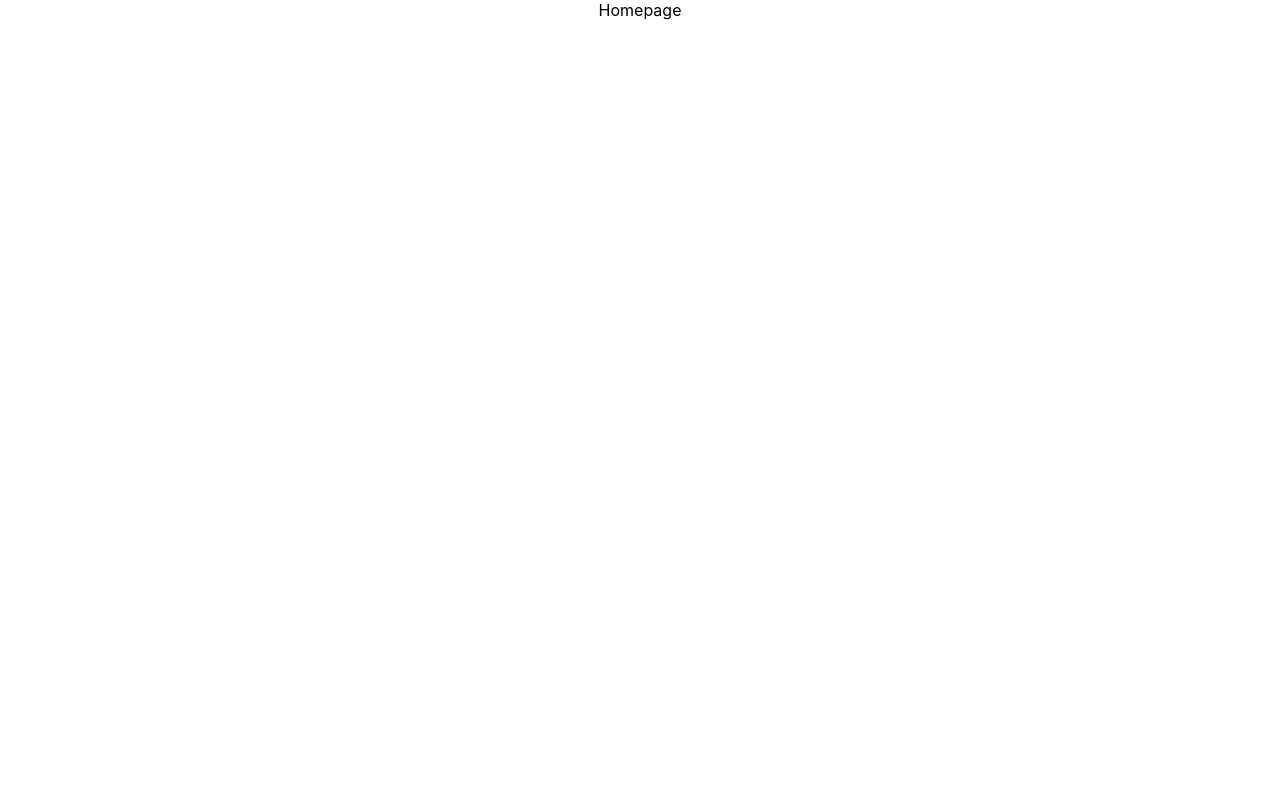
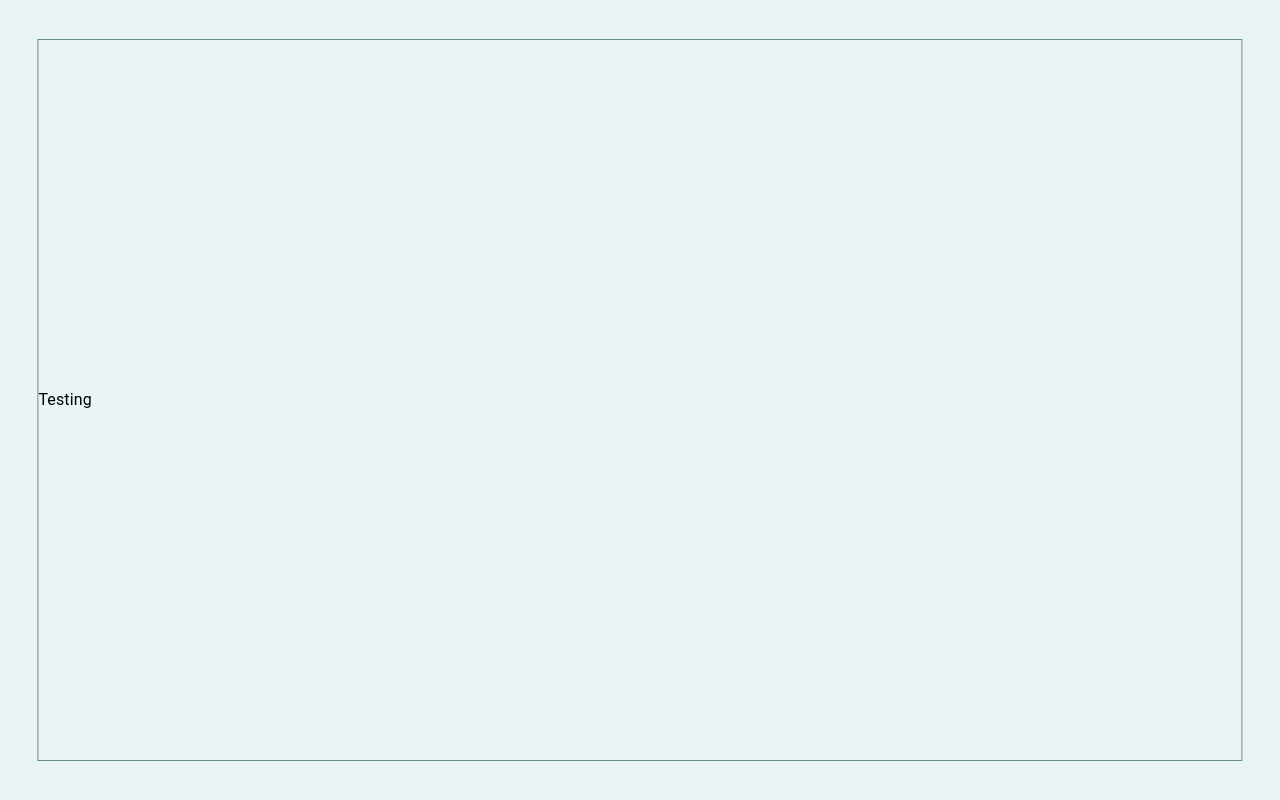
Before and after one commit to tianalopez/portfolio, a React (Create React App) app in the folder portfolio/: page / in a window 1280 px wide. Built offline with nearby package versions, Linux system fonts and the light colour scheme.

Commit message:
adds color and box to homepage

```diff
--- a/portfolio/src/App.js
+++ b/portfolio/src/App.js
@@ -1,11 +1,21 @@
 
 import './styles/App.css';
+import {Container, Box, Grid, Typography} from '@mui/material'
 
 function App() {
   return (
-    <div className="App">
-      Homepage
-    </div>
+    <Container maxWidth='lg'>
+      <Box className='content'>
+        <Grid container spacing={2}>
+          <Grid item xs={12} className='header'>
+            <Typography>
+              Testing
+            </Typography>
+
+          </Grid>
+        </Grid>
+      </Box>
+    </Container>
   );
 }
 
--- a/portfolio/src/styles/App.css
+++ b/portfolio/src/styles/App.css
@@ -1,38 +1,17 @@
-.App {
-  text-align: center;
+.content {
+  position: absolute;
+  top: 50%;
+  left: 50%;
+  transform: translate(-50%, -50%);
+  width: 94%;
+  height: 90%;
+  border: 1px solid #6B9080;
+  display: flex;
+  justify-content: center;
+  align-items: center;
+  flex-direction: column;
 }
 
-.App-logo {
-  height: 40vmin;
-  pointer-events: none;
+.header {
+
 }
-
-@media (prefers-reduced-motion: no-preference) {
-  .App-logo {
-    animation: App-logo-spin infinite 20s linear;
-  }
-}
-
-.App-header {
-  background-color: #282c34;
-  min-height: 100vh;
-  display: flex;
-  flex-direction: column;
-  align-items: center;
-  justify-content: center;
-  font-size: calc(10px + 2vmin);
-  color: white;
-}
-
-.App-link {
-  color: #61dafb;
-}
-
-@keyframes App-logo-spin {
-  from {
-    transform: rotate(0deg);
-  }
-  to {
-    transform: rotate(360deg);
-  }
-}
--- a/portfolio/src/styles/index.css
+++ b/portfolio/src/styles/index.css
@@ -5,6 +5,7 @@ body {
     sans-serif;
   -webkit-font-smoothing: antialiased;
   -moz-osx-font-smoothing: grayscale;
+  background-color: #eaf4f4;
 }
 
 code {
```
